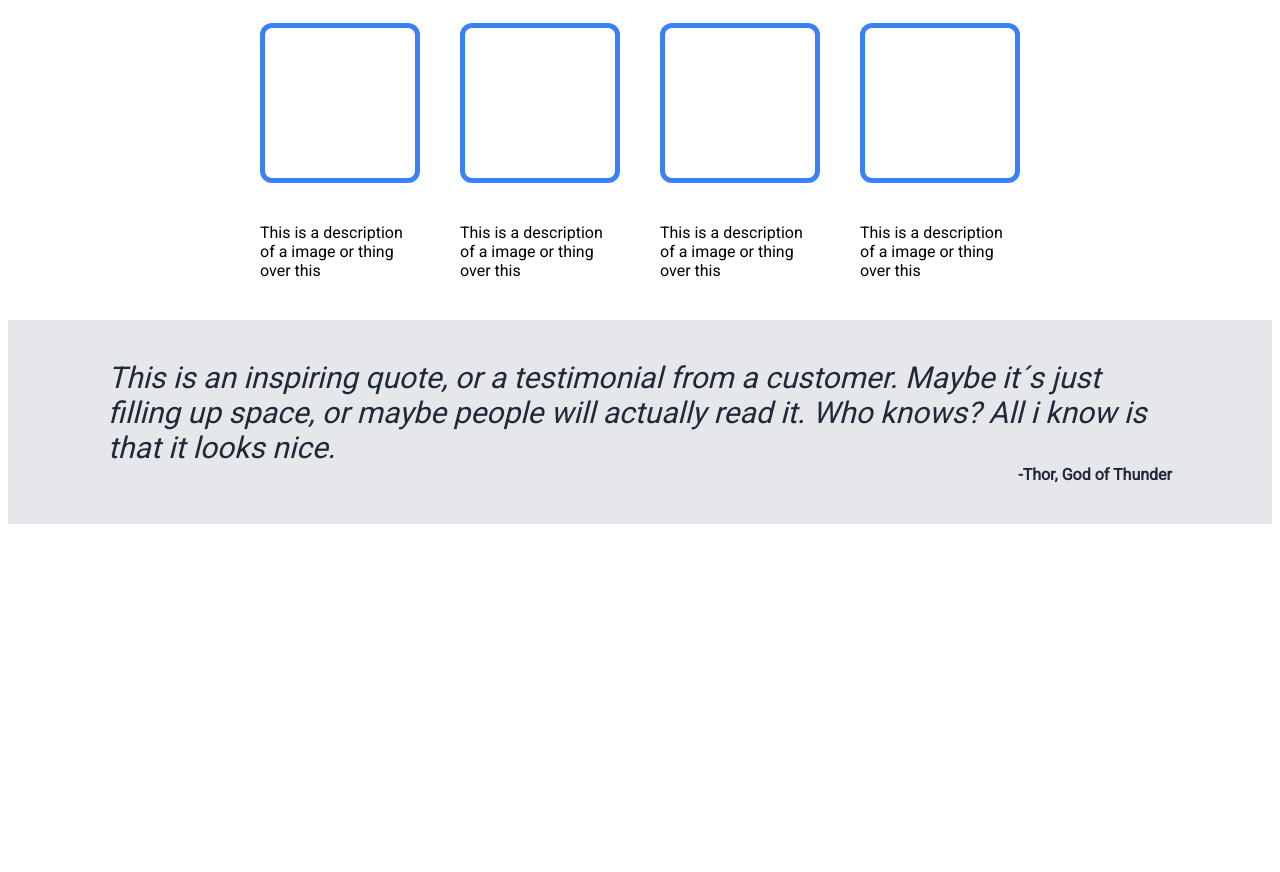
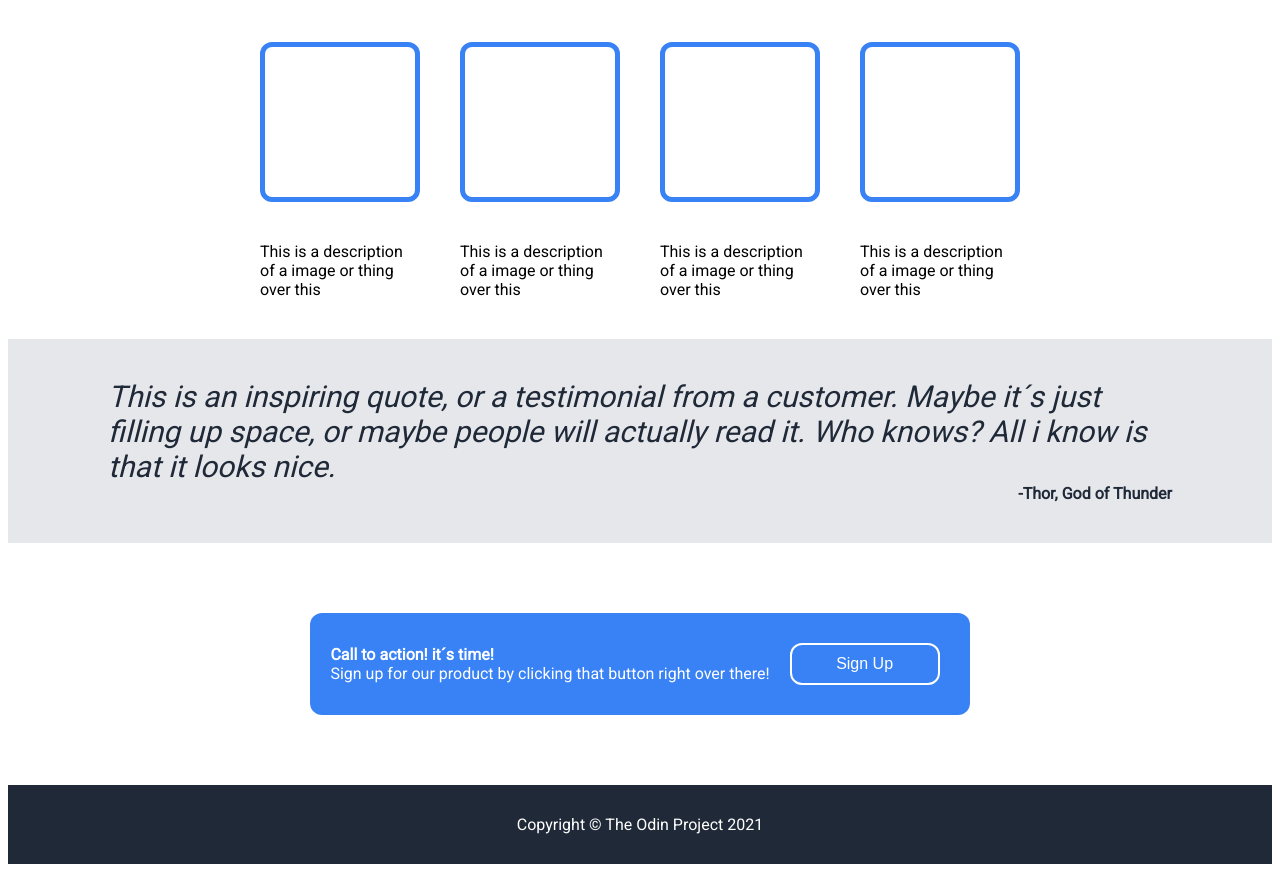
Before and after one commit to carrotFarmer78/landing-page, a plain HTML site: page index.html in a window 1280 px wide. Shown: the part 534-1406 px from the top of the page. Before the commit the page ends 1066 px from the top, so only its background shows below. Drawn offline with Linux system fonts and the light colour scheme.

Commit message:
Finished work

```diff
--- a/index.html
+++ b/index.html
@@ -53,6 +53,20 @@
         <div><strong>-Thor, God of Thunder</strong></div>
     </div>
 
-    <div class="CallToAction"></div>
+    <div class="cta">
+        <div class="callToAction">
+
+            <div class="text">
+                <h4>Call to action! it´s time!</h4>
+                <div>Sign up for our product by clicking that button right over there! </div>
+            </div>
+           <button id="btn">Sign Up</button>
+        </div>
+    </div>
+
+    <div class="footer">
+    <div class="txt"> Copyright © The Odin Project 2021</div>
+    </div>
+
 </body>
 </html>
--- a/style.css
+++ b/style.css
@@ -17,9 +17,11 @@ body{
     display: flex;
     justify-content: center;
     align-items: center;
+    cursor: pointer;
 }
 .logo{
     margin-right: auto;
+    cursor: pointer;
 }
 
 .container{
@@ -27,10 +29,13 @@ body{
     padding: 50px;
     background-color: #1F2937;
     color: white;
+    justify-content: center;
 }
 .left-container{
     width: 500px;
     padding: 0px 50px;
+    display: flex;
+    flex-direction: column;
 }
 h1{
     font-size: 45px;
@@ -43,13 +48,16 @@ button {
     background-color: #3882F6;
     border: none;
     color: white;
-    padding: 10px 15px;
+    padding: 10px 30px;
     text-align: center;
     text-decoration: none;
     display: inline-block;
     font-size: 16px;
     margin: 10px;
+    margin-left: 0px;
     border-radius: 12px;
+    cursor: pointer;
+    width: 150px;
   }
 
 .box{
@@ -93,3 +101,44 @@ em{
     display: flex;
     justify-content: end;
 }
+.cta{
+    display: flex;
+    justify-content: center;
+    align-items: center;
+    margin: 70px;
+}
+.callToAction{
+    background-color: #3882F6;
+    border-radius: 12px;
+    padding: 20px;
+    color: white;
+    display: flex;
+}
+#btn{
+    border: 2px white;
+    padding: 10px 28px;
+    cursor: pointer;
+    background-color: #3882F6;
+    border-style: solid;
+}
+h4{
+    margin: 0px;
+    padding: 0px;
+    display: flex;
+    justify-content: start;
+}
+.text{
+    display: flex;
+    flex-direction: column;
+    justify-content: center;
+    margin-right: 20px;
+}
+.footer{
+    background-color: #1F2937;
+    padding: 30px;
+}
+.txt{
+    color: white;
+    display: flex;
+    justify-content: center;
+}
```
